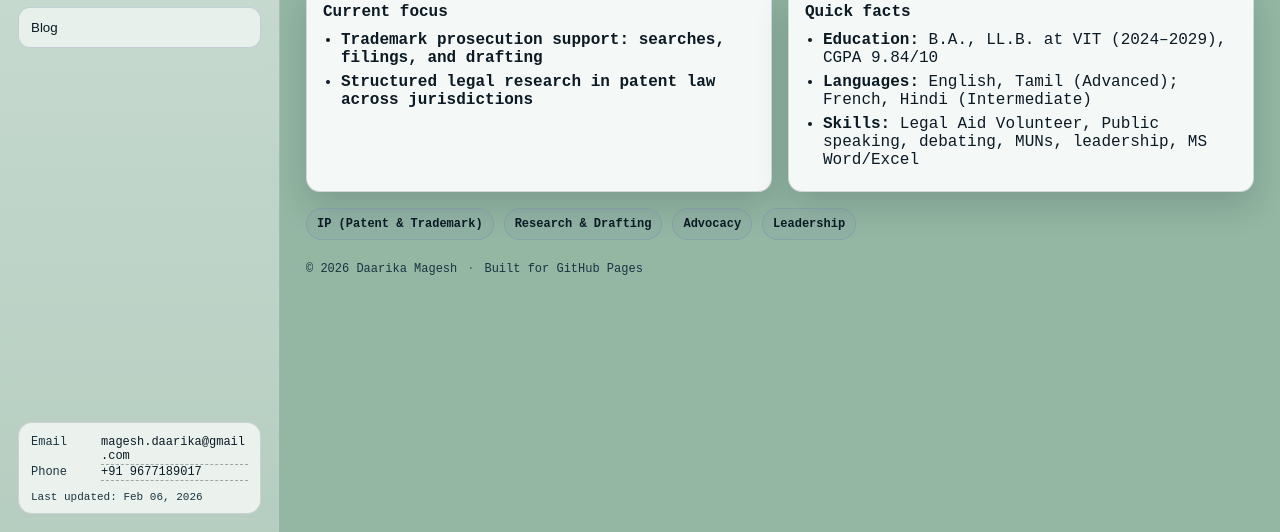
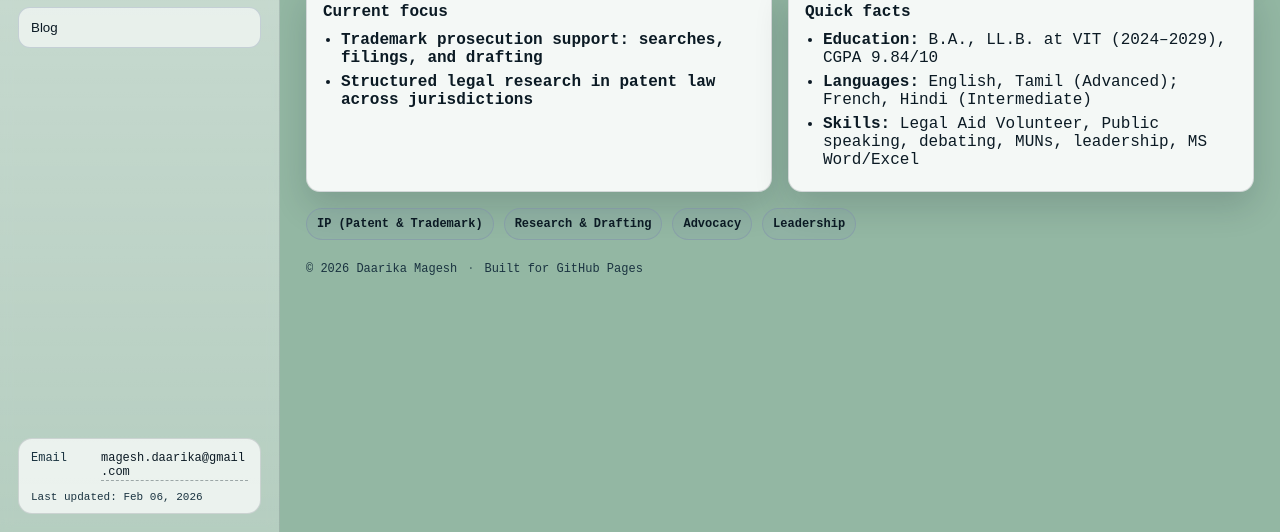
Before and after one commit to daarika-1/Daarika, a plain HTML site: page index.html in a window 1280 px wide. Shown: the part 268-800 px from the top of the page. Drawn offline with Linux system fonts and the light colour scheme.

Commit message:
Update index.html

```diff
--- a/index.html
+++ b/index.html
@@ -27,10 +27,6 @@
       <div class="meta-row">
         <span class="meta-k">Email</span>
         <a class="meta-v" href="mailto:magesh.daarika@gmail.com">magesh.daarika@gmail.com</a>
-      </div>
-      <div class="meta-row">
-        <span class="meta-k">Phone</span>
-        <a class="meta-v" href="tel:+919677189017">+91 9677189017</a>
       </div>
       <div class="tiny">Last updated: <span id="lastUpdated"></span></div>
     </div>
```
